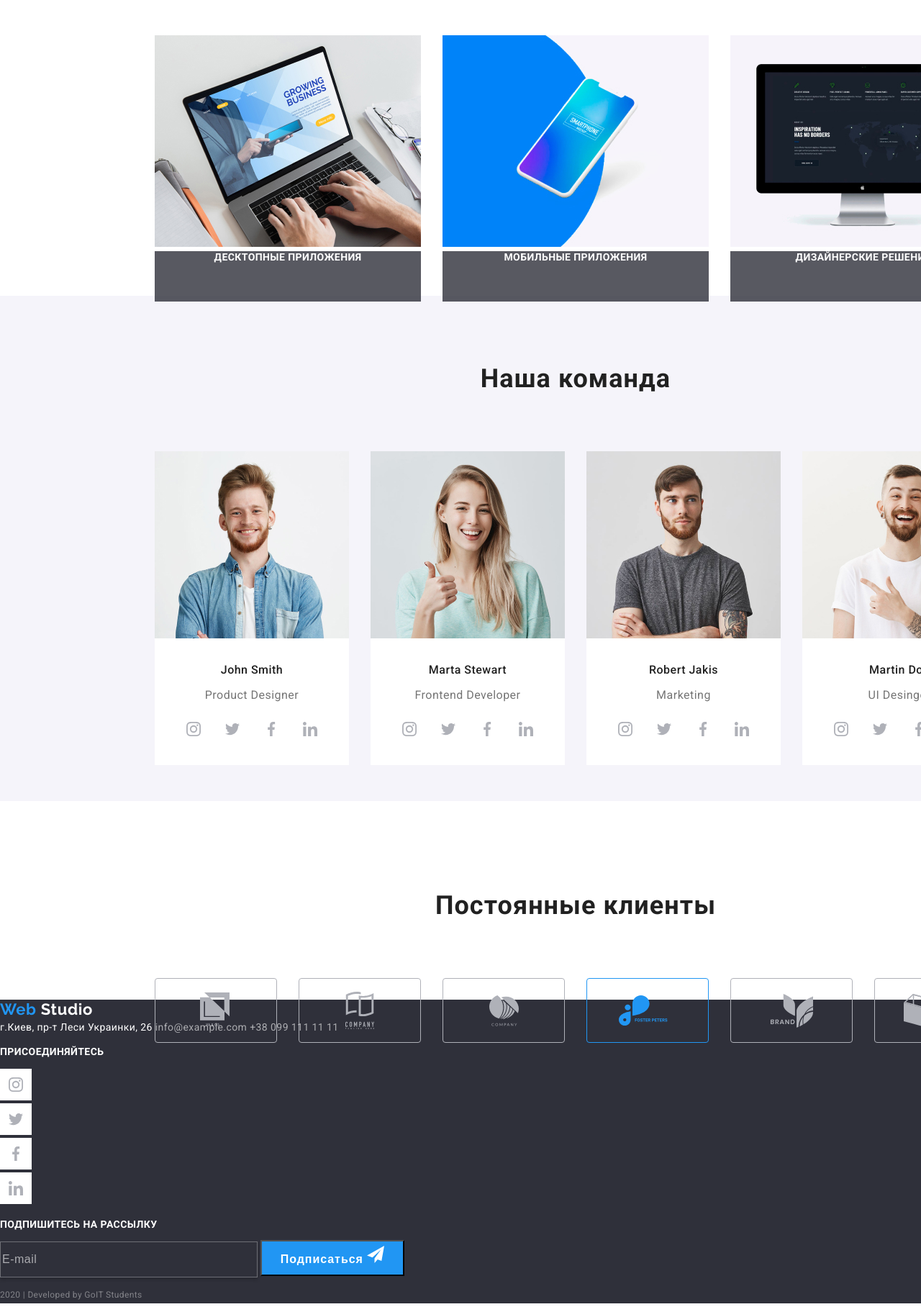
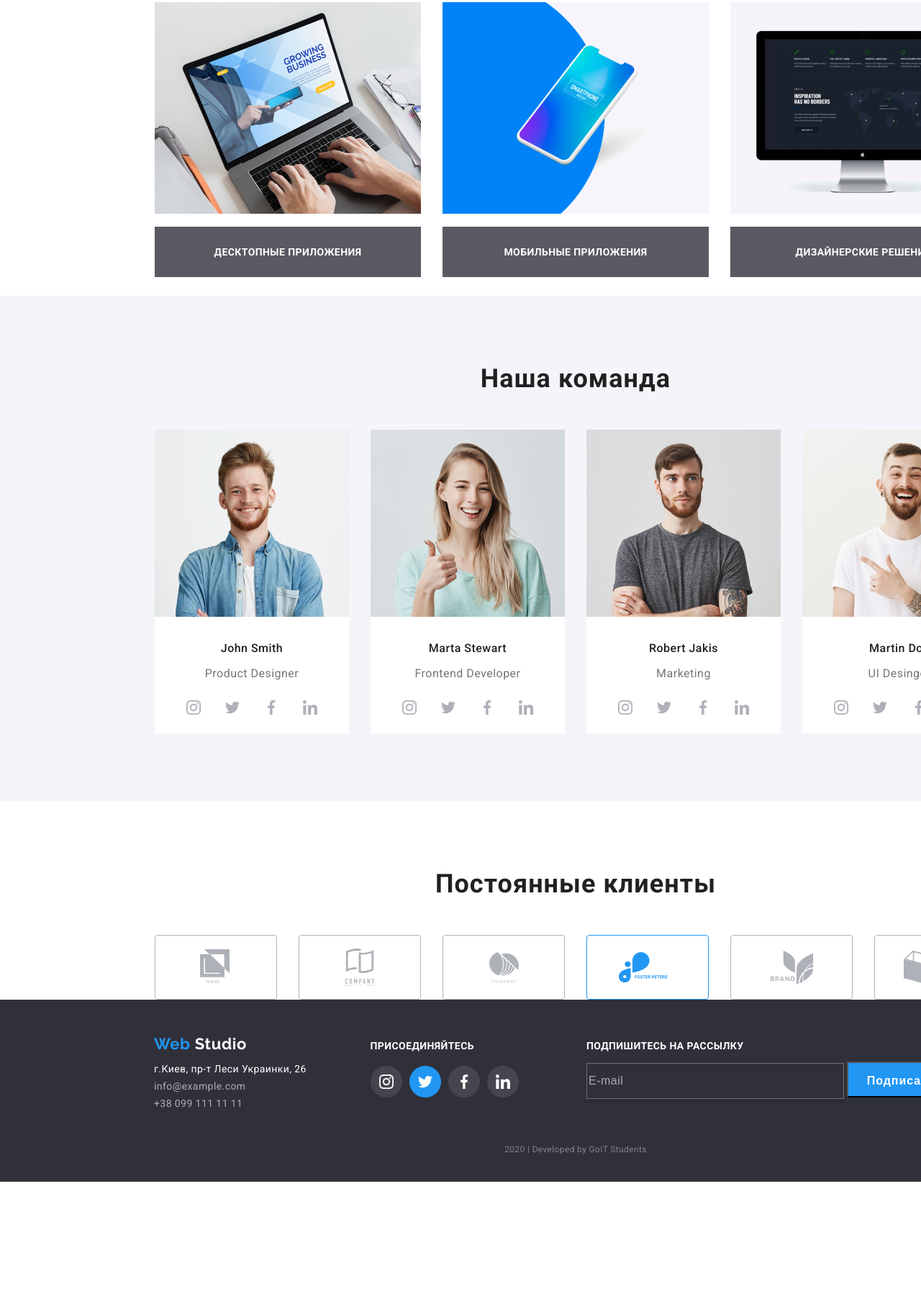
Before and after one commit to ArturShkekin/goit-markup-hw-03, a plain HTML site: page index.html in a window 1280 px wide. Shown: the part 1281-3104 px from the top of the page at 72% size. After the commit the page ends 2923 px from the top, so only its background shows below. Drawn offline with Linux system fonts and the light colour scheme.

Commit message:
Сделал фильтры

```diff
--- a/css/style.css
+++ b/css/style.css
@@ -14,6 +14,7 @@ body {
     margin: 0;
     padding: 0;
     width: 1600px;
+
 }
 
 a {
@@ -229,8 +230,8 @@ ul {
 }
 
 .doing-div {
-    display: flex;
-    flex-direction: column;
+    display: block;
+    /*flex-direction: column;*/
     width: 1170px;
     height: 386px;
     margin-top: 188px;
@@ -249,20 +250,14 @@ ul {
 
 .doing-ul {
     display: flex;
-    flex-direction: row;
+    justify-content: space-between;
 }
 
 .doing-li:not(:last-child) {
     margin-right: 30px;
 }
 
-.doing-img {
-    width: 370px;
-    height: 294px;
-}
-
 .doing-background {
-    display: inline-block;
     background: rgba(47, 48, 58, 0.8);
     border-radius: 0px;
     width: 370px;
@@ -277,18 +272,14 @@ ul {
     text-align: center;
     text-transform: uppercase;
     color: #FFFFFF;
-    margin-top: 00px;
-    margin-bottom: 00px;
-
+    padding-top: 27px;
+    padding-bottom: 27px;
 }
 
 .team {
     background: #F5F4FA;
     width: 1600px;
     height: 702px;
-    margin-top: 94px;
-    display: flex;
-    flex-direction: column;
     margin-top: 94px;
 }
 
@@ -299,15 +290,17 @@ ul {
     line-height: 42px;
     letter-spacing: 0.03em;
     text-align: center;
-    margin-top: 94px;
+    padding-top: 94px;
 }
 
 .team-ul {
     display: flex;
-    flex-direction: row;
+    justify-content: space-between;
     margin-top: 50px;
     margin-right: 215px;
     margin-left: 215px;
+    width: 1170px;
+    height: 422px;
 }
 
 .team-li:not(:last-child) {
@@ -356,8 +349,12 @@ ul {
     height: 44px;
 }
 
+.clients {
+    display: block;
+}
+
 .our-div {
-    display: flex;
+    display: block;
     flex-direction: column;
     width: 1170px;
     height: 182px;
@@ -392,6 +389,21 @@ ul {
 
 .footer {
     background: #2f303a;
+    width: 1600px;
+    height: 253px;
+    display: block;
+}
+
+.div-footer {
+    display: flex;
+    align-items: baseline;
+    justify-content: space-between;
+}
+
+.div-address {
+    display: block;
+    margin-top: 48px;
+    margin-left: 214px;
 }
 
 .logo-footer {
@@ -412,12 +424,17 @@ ul {
 }
 
 .footer-address {
+    display: flex;
+    flex-direction: column;
     color: #FFFFFF;
     font-style: normal;
     font-weight: normal;
     font-size: 14px;
     line-height: 24px;
     letter-spacing: 0.03em;
+    margin-top: 10px;
+    width: 230px;
+    height: 80px;
 }
 
 .footer-address-contacts {
@@ -430,12 +447,38 @@ ul {
 }
 
 .footer-social {
+    display: flex;
+    flex-direction: column;
+    width: 205px;
+    height: 80px;
+    margin-left: 69px;
+    margin-top: 55px;
+}
+
+.footer-social-title {
     color: #FFFFFF;
     font-weight: bold;
     font-size: 14px;
     line-height: 16px;
     letter-spacing: 0.03em;
     text-transform: uppercase;
+    padding: 0;
+    margin: 0;
+}
+
+.footer-ul {
+    display: flex;
+    flex-direction: row;
+    margin-top: 20px;
+
+}
+
+.footer-li:not(:last-child) {
+    margin-right: 10px;
+}
+
+.footer-img {
+    background: #2f303a;
 }
 
 .footer-email-title {
@@ -445,6 +488,14 @@ ul {
     line-height: 16px;
     letter-spacing: 0.03em;
     text-transform: uppercase;
+}
+
+.footer-email-button {
+    width: 570px;
+    height: 87px;
+    margin-left: 94px;
+    margin-top: 55;
+    margin-right: 215px;
 }
 
 .footer-email {
@@ -458,6 +509,7 @@ ul {
     border: 1px solid rgba(255, 255, 255, 0.3);
     box-shadow: 0px 4px 4px rgba(0, 0, 0, 0.15);
     background: #2f303a;
+
 }
 
 .footer-button {
@@ -472,29 +524,53 @@ ul {
 }
 
 .footer-signature {
+    display: block;
+    text-align: center;
     font-weight: normal;
     font-size: 12px;
     line-height: 24px;
     letter-spacing: 0.03em;
     color: rgba(255, 255, 255, 0.4);
-}
-
-.portfolio-title {
-    color: #FFFFFF;
+    padding-top: 20px;
+    padding-bottom: 20;
 }
 
 .portfolio-div {
-    width: 100px;
+    display: block;
+    width: 1170px;
+    margin-left: 215px;
+    margin-right: 215px;
+    margin-top: 93px;
+}
+
+.portfolio-ul-item {
+    display: flex;
+    flex-direction: row;
+    justify-content: center;
+
+}
+
+.portfolio-item {
     background-color: #F5F4FA;
+    border-radius: 4px;
     color: #212121;
     font-weight: 500;
     font-size: 16px;
     line-height: 26px;
     letter-spacing: 0.03em;
+    align-items: center;
+    padding-top: 6px;
+    padding-right: 22px;
+    padding-bottom: 6px;
+    padding-left: 22px;
 }
 
-.portfolio-div:hover,
-.portfolio-div:focus {
+.portfolio-li:not(:last-child) {
+    margin-right: 8px;
+}
+
+.portfolio-item:hover,
+.portfolio-item:focus {
     background-color: #2196F3;
     color: white;
 }
--- a/index.html
+++ b/index.html
@@ -235,7 +235,7 @@
         </div>
     </section>
     <!--постоянные клиенты-->
-    <section>
+    <section class="clients">
         <div class="our-div">
             <h2 class="our-title">Постоянные клиенты</h2>
             <ul class="our-ul">
@@ -275,6 +275,8 @@
     </main>
     <!--подвал-->
      <footer class="footer">
+        <div class="div-footer">
+            <div class="div-address">
                 <a href="index.html" class="logo-footer">
                     <span class="logo-footer-part">Web</span> Studio
                 </a>
@@ -282,38 +284,42 @@
                     <a href="mailto:info@example.com" class="footer-address-contacts">info@example.com</a>
                     <a href="tel:+380991111111" class="footer-address-contacts">+38 099 111 11 11</a>
                 </address>
-        <section>
-            <h3 class="footer-social">присоединяйтесь</h3>
-            <ul>
-                <li>
+            </div>
+
+                <div class="footer-social">
+                    <h3 class="footer-social-title">присоединяйтесь</h3>
+                    <ul class="footer-ul">
+                        <li class="footer-li">
                             <a href="https://www.instagram.com">
-                        <img src="./img/Ellipse1.svg" alt="значек инстаграмм">
+                                <img src="./img/Instagramf.svg" alt="значек инстаграмм" class="footer-img">
                             </a>
                         </li>
-                <li>
+                        <li class="footer-li">
                             <a href="https://www.twitter.com">
-                        <img src="./img/Ellipse2.svg" alt="значек твиттер">
+                                <img src="./img/Twitterf.svg" alt="значек твиттер">
                             </a>
                         </li>
-                <li>
+                        <li class="footer-li">
                             <a href="https://www.facebook.com">
-                        <img src="./img/Ellipse3.svg" alt="значек фейсбук">
+                                <img src="./img/Facebookf.svg" alt="значек фейсбук">
                             </a>
                         </li>
-                <li>
+                        <li class="footer-li">
                             <a href="https://www.linkedin.com">
-                        <img src="./img/Ellipse4.svg" alt="значек линкедин">
+                                <img src="./img/Linkedihf.svg" alt="значек линкедин">
                             </a>
                         </li>
                     </ul>
-        </section>
-        <section>
+                </div>
+
+            <div class="footer-email-button">
                 <h3 class="footer-email-title">подпишитесь на рассылку</h3>
                 <input type="text" value="E-mail" class="footer-email">
                 <button class="footer-button">Подписаться
                     <img src="./img/iconsend.svg" alt="значек">
                 </button>
-        </section>
+            </div>
+        </div>
         <p class="footer-signature">2020 | Developed by GoIT Students</p>
      </footer>
 </body>
```
Also changed, not shown: portfolio.html (+14 -13 lines), img/Facebookf.svg (added), img/Instagramf.svg (added), img/Linkedihf.svg (added), img/Twitterf.svg (added). Lines whose indentation alone changed are shown as unchanged.
